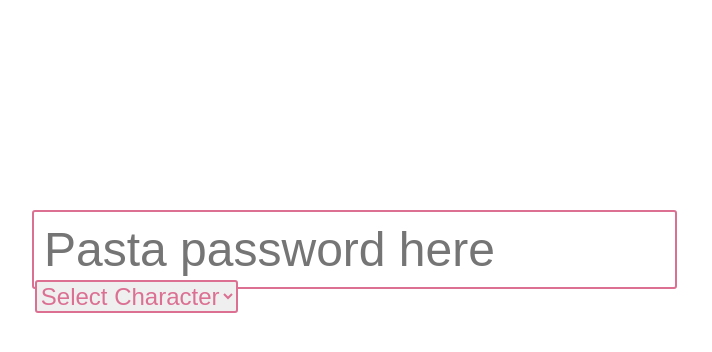
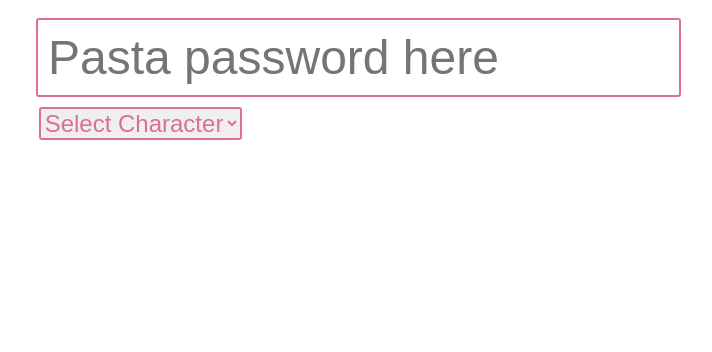
Before and after one commit to spences10/characters-from-password, a Next.js app: page / in a window 1280 px wide. Shown: the top 352 px of the page, without its empty margins (298-1010 px from the left). Built offline with nearby package versions, Linux system fonts and the light colour scheme.

Commit message:
mess with style

```diff
--- a/components/Select.js
+++ b/components/Select.js
@@ -6,14 +6,14 @@ const Select = styled.select`
   font-size: 1.5em;
   border: 2px solid palevioletred;
   border-radius: 3px;
-  position: absolute;
+  position: relative;
   top: 35%;
   left: 26%;
 `
 
 // this.state.input.split('').map((a, i) => <option value={a}>i</option>)
 
-export default () => (
+export default (props) => (
   <div>
     <Select>
       <option value='0'>Select Character</option>
--- a/components/Textbox.js
+++ b/components/Textbox.js
@@ -13,7 +13,7 @@ const Input = styled.input.attrs({
   font-size: 3em;
   border: 2px solid palevioletred;
   border-radius: 3px;
-  position: absolute;
+  position: relative;
   top: 25%;
   left: 25%;
 
@@ -29,24 +29,20 @@ const Input = styled.input.attrs({
 // )
 
 class Textbox extends React.Component {
-  constructor(){
+  constructor() {
     super()
-    this.state={
-      txt:''
+    this.state = {
+      txt: ''
     }
   }
   update(e) {
-    console.log(e.target.value)
-    // this.setState({txt: e.target.value})
+    this.setState({ txt: e.target.value })
+    console.log(this.state)
   }
   render() {
     return (
       <div>
-        <Input
-          placeholder='Pasta password here'
-          size='10px'
-          onChange={this.update.bind(this)}
-        />
+        <Input placeholder='Pasta password here' size='10px' onChange={this.update.bind(this)} />
       </div>
     )
   }
```
